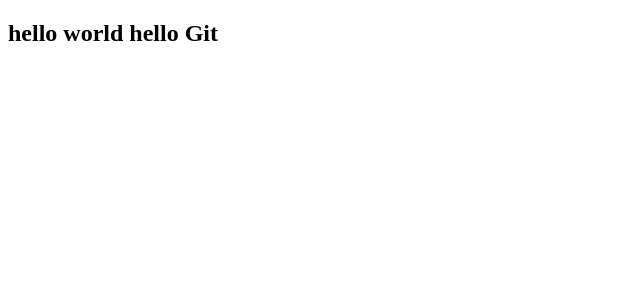
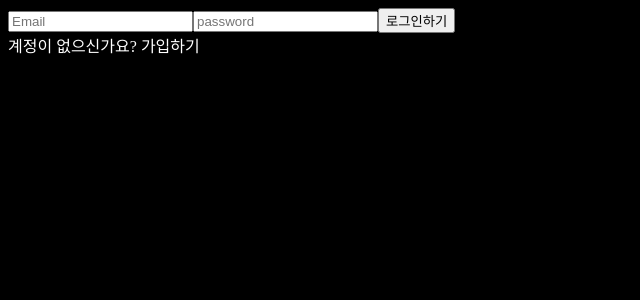
Before and after one commit to ny0720/clone-x-frontend, a Vue app: page / in a window 1280 px wide. Shown: the top 300 px of the page, without its empty margins (0-640 px from the left). Built offline with nearby package versions, Linux system fonts and the light colour scheme.

Commit message:
#2 Init LoginPage

```diff
--- a/src/App.vue
+++ b/src/App.vue
@@ -1,17 +1,30 @@
 <template>
-<h2>hello world hello Git</h2>
+  <div class="container">
+    <LoginPage />
+
+  </div>
 </template>
 
 <script>
-import HelloWorld from './components/HelloWorld.vue'
-
+import LoginPage from "./views/LoginPage.vue";
 export default {
-  name: 'App',
-  }
-
+    name: "App",
+    components: { LoginPage },
+};
 </script>
 
 <style>
-#app {
+body{
+  background-color: black;
+  color: white;
+  flex-direction: column;
+  justify-content: center;
+  align-items: center;
+}
+
+.container {
+  height: 100vh;
+  display: flex;
+  flex-direction: column;
 }
 </style>
--- /dev/null
+++ b/src/views/LoginPage.vue
@@ -0,0 +1,31 @@
+<template>
+  <div>
+    <input type="text" :placeholder="'Email'" v-model="email"/>
+    <input type="password" :placeholder="'password'" v-model="password" />
+
+    <button @click="login">로그인하기</button>
+    <div>
+      계정이 없으신가요?
+      <span>가입하기</span>
+    </div>
+  </div>
+</template>
+
+<script>
+export default {
+  name:"LoginPage",
+  data() {
+    return {
+      email: "",
+      password: "",
+    };
+  },
+  methods: {
+    login() {
+      console.log(this.email, this.password)
+    }
+  }
+};
+</script>
+
+<style></style>
```
Also changed, not shown: src/components/App.vue (added, +38 -0 lines), src/components/EmitChildComponent.vue (added, +21 -0 lines), src/components/PropsChildComponent.vue (added, +22 -0 lines), 과제/test.js (added, +26 -0 lines), 1 other file (tests, documents, lock files or other folders).
